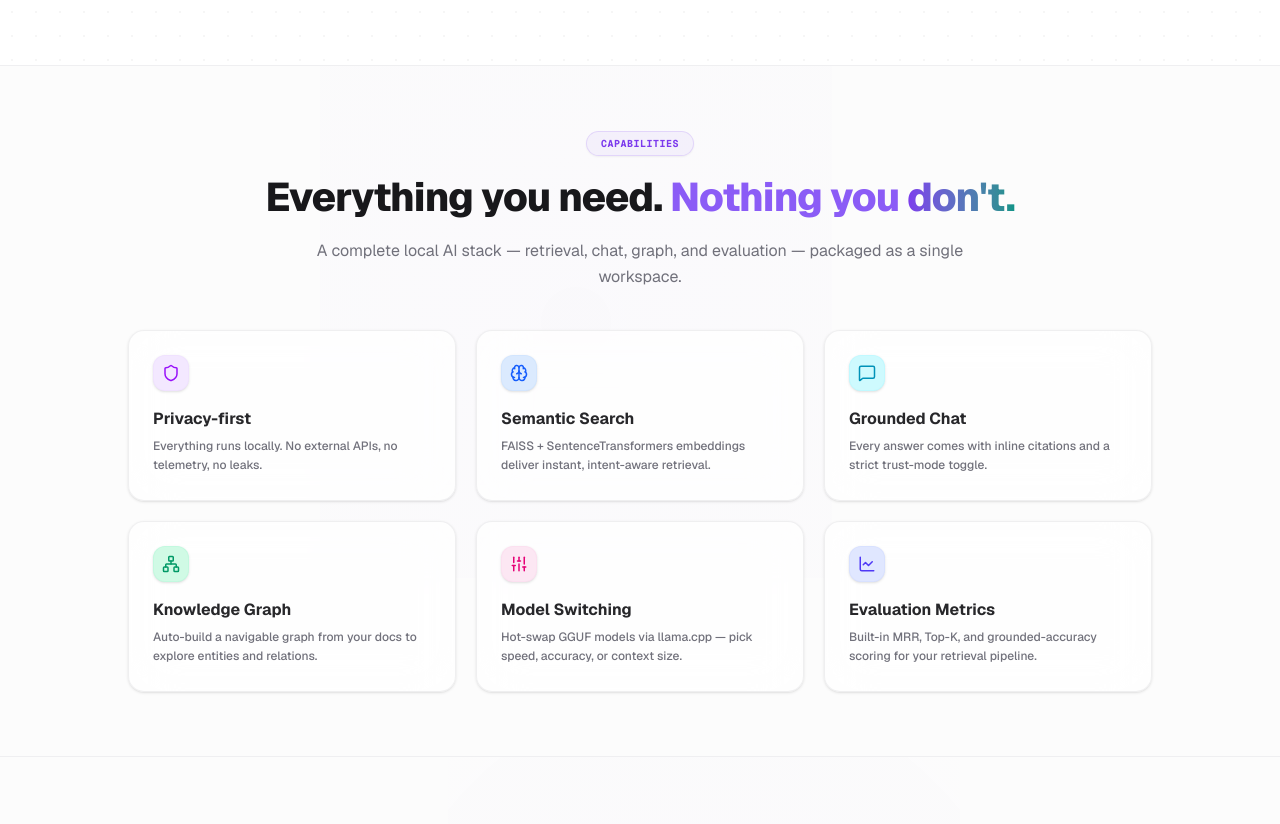
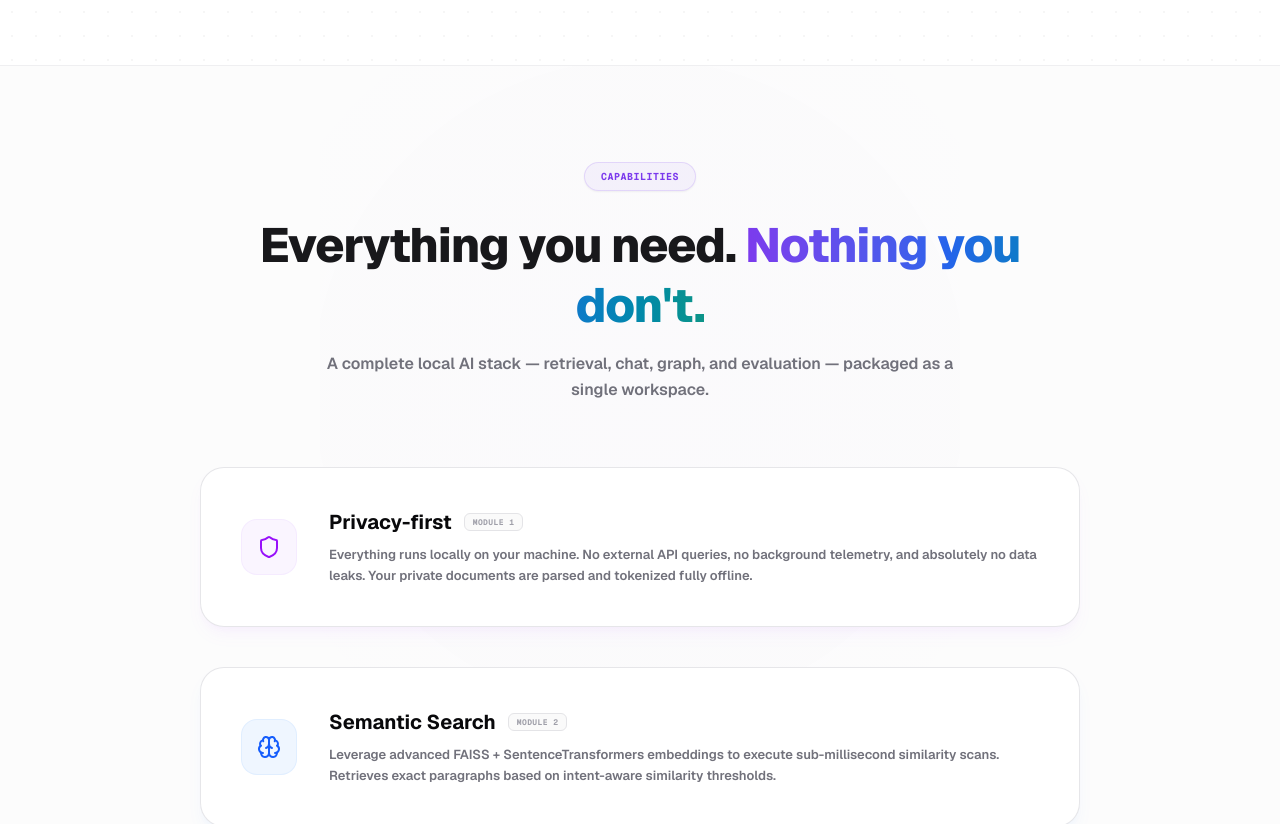
Before and after one commit to tarunkomati/LocalmindOS-webV2, a Next.js app: page / in a window 1280 px wide. Shown: the part 1320-2144 px from the top of the page. Built offline with nearby package versions, Linux system fonts and the light colour scheme.

Commit message:
Implement sticky stacking scroll animation for Capabilities section cards

```diff
--- a/src/components/Features.tsx
+++ b/src/components/Features.tsx
@@ -1,129 +1,121 @@
 "use client";
 
-import { Shield, Brain, MessageSquare, Network, Sliders, LineChart } from "lucide-react";
+import { Shield, Brain, MessageSquare, Network, Sliders, LineChart, Cpu } from "lucide-react";
 import { motion } from "framer-motion";
 
 export default function Features() {
   const features = [
     {
-      icon: <Shield className="w-5 h-5" />,
+      icon: <Shield className="w-6 h-6" />,
       title: "Privacy-first",
-      description: "Everything runs locally. No external APIs, no telemetry, no leaks.",
-      colorClass: "bg-purple-100 text-purple-600 border-purple-200/30"
+      description: "Everything runs locally on your machine. No external API queries, no background telemetry, and absolutely no data leaks. Your private documents are parsed and tokenized fully offline.",
+      colorClass: "bg-purple-50 text-purple-600 border-purple-200/30",
+      accentGlow: "shadow-purple-500/5 hover:border-purple-300"
     },
     {
-      icon: <Brain className="w-5 h-5" />,
+      icon: <Brain className="w-6 h-6" />,
       title: "Semantic Search",
-      description: "FAISS + SentenceTransformers embeddings deliver instant, intent-aware retrieval.",
-      colorClass: "bg-blue-100 text-blue-600 border-blue-200/30"
+      description: "Leverage advanced FAISS + SentenceTransformers embeddings to execute sub-millisecond similarity scans. Retrieves exact paragraphs based on intent-aware similarity thresholds.",
+      colorClass: "bg-blue-50 text-blue-600 border-blue-200/30",
+      accentGlow: "shadow-blue-500/5 hover:border-blue-300"
     },
     {
-      icon: <MessageSquare className="w-5 h-5" />,
+      icon: <MessageSquare className="w-6 h-6" />,
       title: "Grounded Chat",
-      description: "Every answer comes with inline citations and a strict trust-mode toggle.",
-      colorClass: "bg-cyan-100 text-cyan-600 border-cyan-200/30"
+      description: "Interact with your local library securely. The GGUF LLM synthesizes responses grounded strictly in the retrieved document chunks, featuring verified inline citation footnotes.",
+      colorClass: "bg-cyan-50 text-cyan-600 border-cyan-200/30",
+      accentGlow: "shadow-cyan-500/5 hover:border-cyan-300"
     },
     {
-      icon: <Network className="w-5 h-5" />,
+      icon: <Network className="w-6 h-6" />,
       title: "Knowledge Graph",
-      description: "Auto-build a navigable graph from your docs to explore entities and relations.",
-      colorClass: "bg-emerald-100 text-emerald-600 border-emerald-200/30"
+      description: "Watch the sandbox dynamically build a navigable entities graph as you ingest files. Graphing links entities, dates, and contracts into a visually searchable network map.",
+      colorClass: "bg-emerald-50 text-emerald-600 border-emerald-250/20",
+      accentGlow: "shadow-emerald-500/5 hover:border-emerald-300"
     },
     {
-      icon: <Sliders className="w-5 h-5" />,
+      icon: <Sliders className="w-6 h-6" />,
       title: "Model Switching",
-      description: "Hot-swap GGUF models via llama.cpp — pick speed, accuracy, or context size.",
-      colorClass: "bg-pink-100 text-pink-600 border-pink-200/30"
+      description: "Hot-swap local GGUF models on the fly through llama.cpp. Instantly dial in multi-threading variables, context window layers, and CPU/GPU offload percentages based on hardware constraints.",
+      colorClass: "bg-pink-50 text-pink-600 border-pink-250/20",
+      accentGlow: "shadow-pink-500/5 hover:border-pink-300"
     },
     {
-      icon: <LineChart className="w-5 h-5" />,
+      icon: <LineChart className="w-6 h-6" />,
       title: "Evaluation Metrics",
-      description: "Built-in MRR, Top-K, and grounded-accuracy scoring for your retrieval pipeline.",
-      colorClass: "bg-indigo-100 text-indigo-600 border-indigo-200/30"
+      description: "Quantify search precision with built-in Mean Reciprocal Rank (MRR), Hit Rate, Top-K, and grounded accuracy scoring. Test and calibrate your local pipeline variables objectively.",
+      colorClass: "bg-indigo-50 text-indigo-600 border-indigo-250/20",
+      accentGlow: "shadow-indigo-500/5 hover:border-indigo-300"
     }
   ];
 
-  const containerVariants = {
-    hidden: {},
-    visible: {
-      transition: {
-        staggerChildren: 0.1,
-      },
-    },
-  };
-
-  const cardVariants = {
-    hidden: { opacity: 0, y: 20 },
-    visible: {
-      opacity: 1,
-      y: 0,
-      transition: {
-        duration: 0.5,
-        ease: "easeOut" as const,
-      },
-    },
-  };
-
   return (
-    <section id="features" className="py-16 bg-zinc-50/60 relative border-t border-zinc-200/50">
-      {/* Ambient background blur blobs */}
-      <div className="absolute top-0 left-1/4 w-[40vw] h-[40vw] bg-radial-glow opacity-40 pointer-events-none" />
+    <section id="features" className="py-24 bg-zinc-50/60 relative border-t border-zinc-200/50 overflow-hidden">
+      {/* Background ambient light blobs */}
+      <div className="absolute top-0 left-1/4 w-[50vw] h-[50vw] bg-radial-glow opacity-30 pointer-events-none" />
 
       <div className="max-w-7xl mx-auto px-6 relative z-10">
 
         {/* Header Block matching the screenshot */}
-        <div className="text-center max-w-4xl mx-auto mb-10">
+        <div className="text-center max-w-4xl mx-auto mb-16">
           {/* Centered Capabilities Pill */}
-          <div className="inline-flex items-center px-3.5 py-1 border border-accent-purple/15 bg-accent-purple/5 rounded-full text-[10px] font-mono font-bold tracking-wider text-accent-purple mb-4 shadow-xs select-none">
+          <div className="inline-flex items-center px-4 py-1.5 border border-accent-purple/15 bg-accent-purple/5 rounded-full text-[10px] font-mono font-bold tracking-wider text-accent-purple mb-6 shadow-xs select-none">
             CAPABILITIES
           </div>
 
-          {/* Primary Main Heading - Decreased size for single page fit */}
-          <h2 className="text-3xl sm:text-4xl md:text-[40px] font-extrabold tracking-tight text-zinc-900 leading-tight mb-4">
+          {/* Primary Main Heading */}
+          <h2 className="text-4xl md:text-5xl font-extrabold tracking-tight text-zinc-900 leading-tight mb-4">
             Everything you need.{" "}
-            <span className="text-[#8b5cf6]">Nothing you</span>{" "}
-            <span className="bg-gradient-to-r from-accent-purple to-accent-cyan bg-clip-text text-transparent">don't.</span>
+            <span className="bg-gradient-to-r from-accent-purple via-accent-blue to-accent-cyan bg-clip-text text-transparent">Nothing you don't.</span>
           </h2>
 
           {/* Secondary Subheading */}
-          <p className="text-sm sm:text-base text-zinc-500 font-normal leading-relaxed max-w-2xl mx-auto">
+          <p className="text-sm sm:text-base text-zinc-500 font-semibold leading-relaxed max-w-2xl mx-auto">
             A complete local AI stack — retrieval, chat, graph, and evaluation — packaged as a single workspace.
           </p>
         </div>
 
-        {/* Feature Cards Grid - 3 columns, 2 rows (Compact padding and gap) */}
-        <motion.div
-          variants={containerVariants}
-          initial="hidden"
-          whileInView="visible"
-          viewport={{ once: true, margin: "-100px" }}
-          className="grid grid-cols-1 md:grid-cols-2 lg:grid-cols-3 gap-5 max-w-5xl mx-auto"
-        >
+        {/* Sticky Stacking Cards Deck Container */}
+        <div className="flex flex-col gap-10 max-w-4xl mx-auto px-2 relative mt-12 pb-24">
           {features.map((feature, idx) => (
             <motion.div
               key={idx}
-              variants={cardVariants}
-              whileHover={{ y: -4, transition: { duration: 0.2 } }}
-              className="group relative flex flex-col p-6 rounded-2xl bg-white/70 border border-zinc-200/60 hover:border-accent-purple/35 backdrop-blur-xl transition-all duration-300 shadow-sm hover:shadow-md hover:shadow-purple-500/5 overflow-hidden"
+              initial={{ opacity: 0, y: 50 }}
+              whileInView={{ opacity: 1, y: 0 }}
+              viewport={{ once: true, margin: "-50px" }}
+              transition={{ duration: 0.6, delay: 0.05, ease: "easeOut" }}
+              className={`sticky group bg-white border border-zinc-200/90 rounded-3xl p-8 md:p-10 flex flex-col md:flex-row items-start md:items-center gap-6 md:gap-8 backdrop-blur-xl shadow-lg transition-all duration-300 ${feature.accentGlow}`}
+              style={{
+                top: `${100 + idx * 32}px`, // Staggers the sticky top levels for deck look
+              }}
             >
-              {/* Card Hover Spotlight Radial mask */}
-              <div className="absolute inset-0 bg-gradient-to-br from-accent-purple/4 to-transparent opacity-0 group-hover:opacity-100 transition-opacity duration-500 pointer-events-none" />
+              {/* Soft internal gradient background indicator */}
+              <div className="absolute inset-0 bg-gradient-to-br from-accent-purple/1 to-transparent opacity-0 group-hover:opacity-100 transition-opacity duration-500 rounded-3xl pointer-events-none" />
 
-              {/* Colorful Rounded Icon Container (Compact size) */}
-              <div className={`w-9 h-9 rounded-xl flex items-center justify-center border ${feature.colorClass} mb-4 transition-transform duration-300 group-hover:scale-105 shadow-sm`}>
-                <span className="scale-90">{feature.icon}</span>
+              {/* Icon Capsule Box */}
+              <div className={`w-14 h-14 rounded-2xl flex items-center justify-center border shrink-0 transition-all duration-300 group-hover:scale-105 group-hover:shadow-md ${feature.colorClass}`}>
+                {feature.icon}
               </div>
 
-              {/* Content details */}
-              <h3 className="text-base font-bold text-zinc-800 mb-1.5 transition-colors group-hover:text-zinc-900">
-                {feature.title}
-              </h3>
-              <p className="text-xs text-zinc-500 font-medium leading-relaxed">
-                {feature.description}
-              </p>
+              {/* Feature Content */}
+              <div className="flex-1 min-w-0 z-10">
+                <div className="flex items-center gap-3">
+                  <h3 className="text-lg md:text-xl font-bold text-zinc-850 transition-colors group-hover:text-zinc-950">
+                    {feature.title}
+                  </h3>
+                  <span className="px-2 py-0.5 bg-zinc-50 border border-zinc-200 text-[8px] font-mono text-zinc-400 font-bold rounded-md uppercase tracking-wider">
+                    MODULE {idx + 1}
+                  </span>
+                </div>
+
+                <p className="text-xs md:text-[13px] text-zinc-500 font-semibold leading-relaxed mt-2 group-hover:text-zinc-650 transition-colors">
+                  {feature.description}
+                </p>
+              </div>
             </motion.div>
           ))}
-        </motion.div>
+        </div>
+
       </div>
     </section>
   );
```
